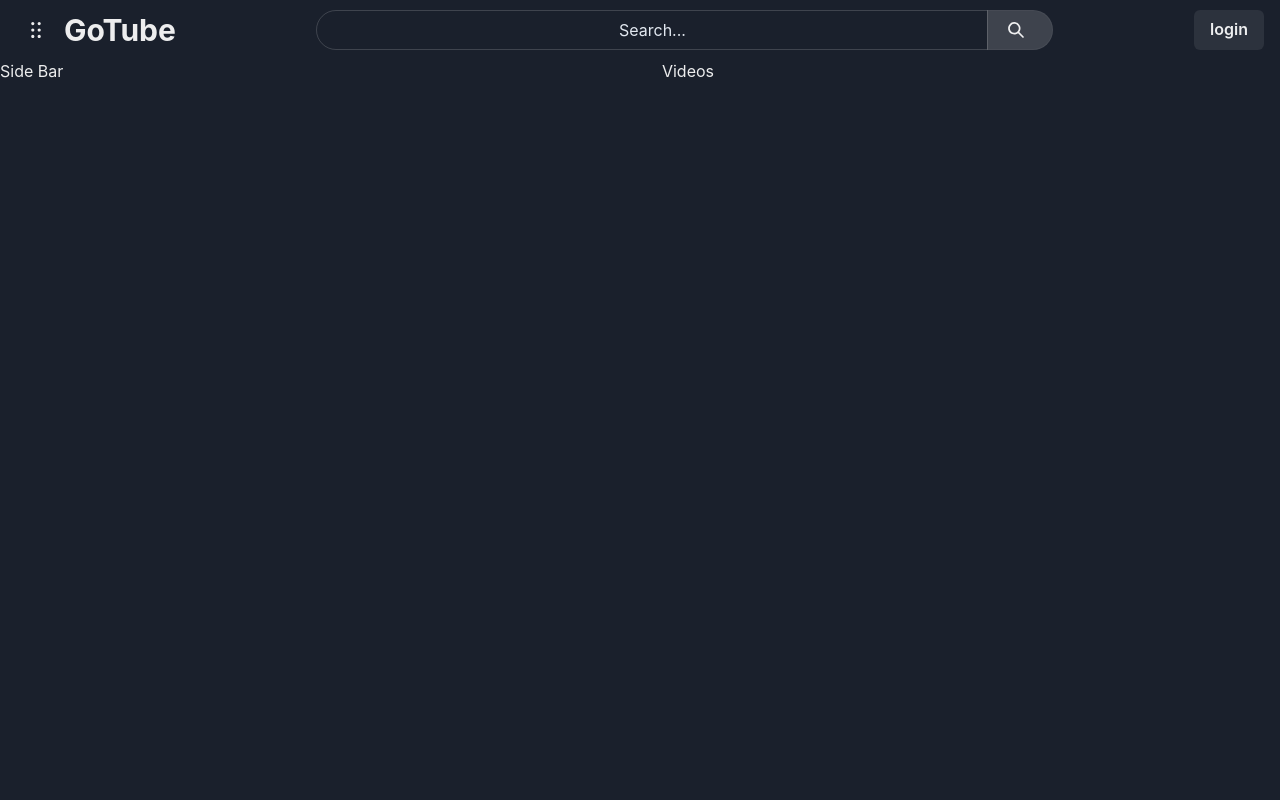
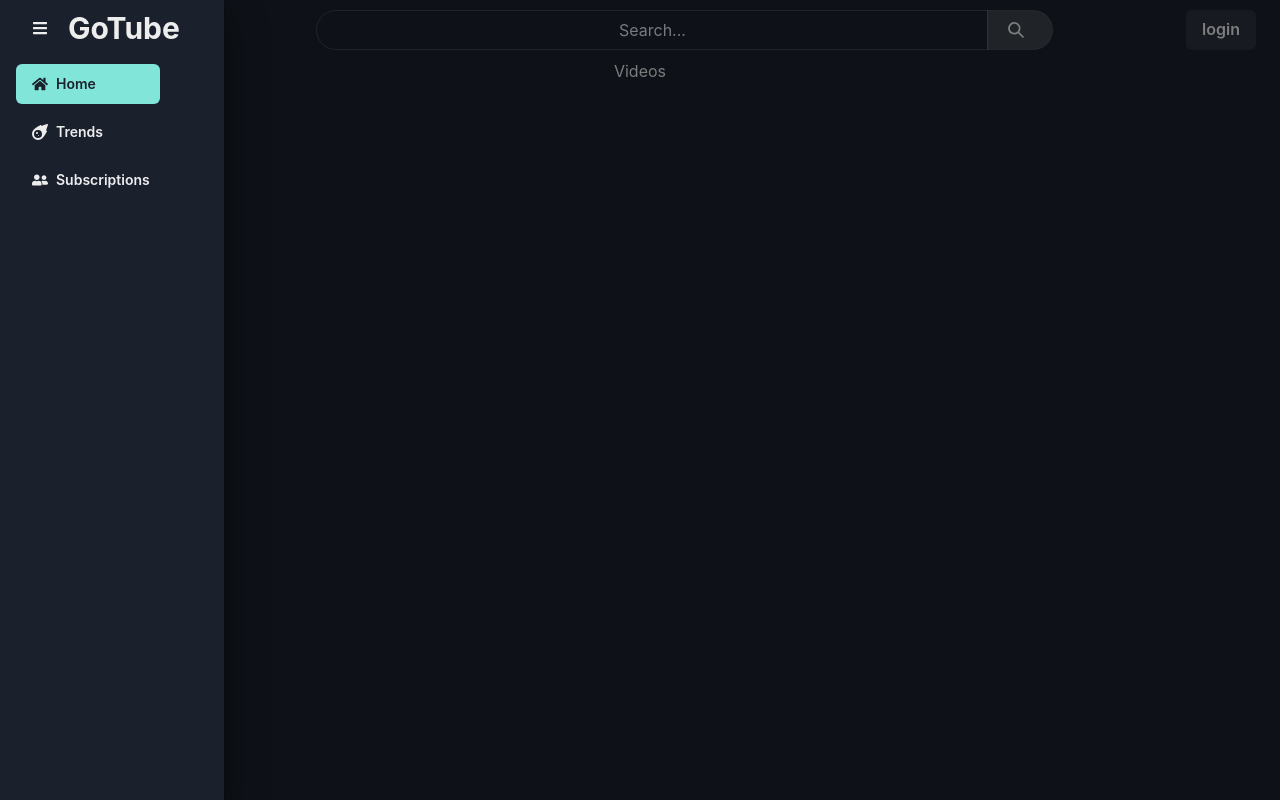
Before and after one commit to protomem/gotube, a React (Vite) app in the folder web/: page / in a window 1280 px wide. Both pictures are taken after a click on the button 36 px from the left and 29 px from the top of the page. Built offline with nearby package versions, Linux system fonts and the light colour scheme.

Commit message:
refactor(web): flex sidebar

```diff
--- a/web/package.json
+++ b/web/package.json
@@ -20,6 +20,7 @@
     "react": "^18.2.0",
     "react-dom": "^18.2.0",
     "react-hook-form": "^7.49.2",
+    "react-icons": "^4.12.0",
     "react-router-dom": "^6.21.1",
     "zod": "^3.22.4"
   },
--- a/web/src/components/app-bar.tsx
+++ b/web/src/components/app-bar.tsx
@@ -1,9 +1,7 @@
-import {} from "react";
 import Logo from "./logo";
-import { DragHandleIcon } from "@chakra-ui/icons";
-import { Box, HStack, IconButton, Spacer } from "@chakra-ui/react";
 import Searcher from "./searcher";
 import LoginButton from "./login-button";
+import { Box, HStack, Spacer } from "@chakra-ui/react";
 
 type Props = {
   switchSideBar: () => void;
@@ -11,17 +9,8 @@ type Props = {
 
 const AppBar = ({ switchSideBar }: Props) => {
   return (
-    <HStack h="16" px="4">
-      <HStack>
-        <IconButton
-          aria-label="side menu"
-          icon={<DragHandleIcon />}
-          variant="ghost"
-          onClick={switchSideBar}
-        />
-
-        <Logo />
-      </HStack>
+    <HStack h="16" px="6">
+      <Logo switchSideBar={switchSideBar} />
 
       <Spacer />
 
--- /dev/null
+++ b/web/src/components/header.tsx
@@ -0,0 +1,11 @@
+import { Heading } from "@chakra-ui/react";
+
+const Header = () => {
+  return (
+    <Heading as="h1" size="lg">
+      GoTube
+    </Heading>
+  );
+};
+
+export default Header;
--- a/web/src/components/logo.tsx
+++ b/web/src/components/logo.tsx
@@ -1,10 +1,23 @@
-import { Heading } from "@chakra-ui/react";
+import { FaBars } from "react-icons/fa";
+import { HStack, IconButton } from "@chakra-ui/react";
+import Header from "./header";
 
-const Logo = () => {
+type Props = {
+  switchSideBar?: () => void;
+};
+
+const Logo = ({ switchSideBar }: Props) => {
   return (
-    <Heading as="h1" size="lg">
-      GoTube
-    </Heading>
+    <HStack>
+      <IconButton
+        aria-label="side menu"
+        icon={<FaBars />}
+        variant="ghost"
+        onClick={switchSideBar}
+      />
+
+      <Header />
+    </HStack>
   );
 };
 
--- /dev/null
+++ b/web/src/components/nav-menu.tsx
@@ -0,0 +1,50 @@
+import { FaHome, FaMeteor, FaUserFriends } from "react-icons/fa";
+import { Button, Text, VStack } from "@chakra-ui/react";
+
+// eslint-disable-next-line react-refresh/only-export-components
+export enum NavMenuItem {
+  Home = "Home",
+  Trends = "Trends",
+  Subscriptions = "Subscriptions",
+}
+
+const NavMenuItemIcons = {
+  [NavMenuItem.Home]: <FaHome />,
+  [NavMenuItem.Trends]: <FaMeteor />,
+  [NavMenuItem.Subscriptions]: <FaUserFriends />,
+};
+
+type Props = {
+  type?: "minimal" | "expanded";
+  selectedItem?: NavMenuItem;
+  items?: NavMenuItem[];
+  onItemSelect?: (item: NavMenuItem) => void;
+};
+
+const NavMenu = ({ type, selectedItem, items, onItemSelect }: Props) => {
+  return (
+    <VStack align="start">
+      {items?.map((item) => (
+        <Button
+          key={item}
+          w="full"
+          size="md"
+          variant={selectedItem === item ? "solid" : "ghost"}
+          colorScheme={selectedItem === item ? "teal" : "gray"}
+          leftIcon={type === "expanded" ? NavMenuItemIcons[item] : undefined}
+          onClick={() => onItemSelect?.(item)}
+          alignContent="start"
+          sx={{ justifyContent: "start" }}
+        >
+          {type === "expanded" ? (
+            <Text fontSize="sm">{item}</Text>
+          ) : (
+            NavMenuItemIcons[item]
+          )}
+        </Button>
+      ))}
+    </VStack>
+  );
+};
+
+export default NavMenu;
--- a/web/src/components/side-bar.tsx
+++ b/web/src/components/side-bar.tsx
@@ -1,15 +1,27 @@
+import NavMenu, { NavMenuItem } from "./nav-menu";
 import { Box } from "@chakra-ui/react";
 
 type Props = {
   type?: "minimal" | "expanded";
+  selectedNavMenuItem?: NavMenuItem;
 };
 
-const SideBar = ({ type }: Props) => {
+const SideBar = ({ type, selectedNavMenuItem }: Props) => {
   type = type || "expanded";
 
   return (
-    <Box width={type === "minimal" ? "6rem" : "16rem"}>
-      Side Bar {type === "expanded" && "expanded"}
+    <Box width={type === "minimal" ? "4rem" : "10rem"} paddingLeft="4">
+      <NavMenu
+        type={type}
+        selectedItem={selectedNavMenuItem}
+        items={[
+          NavMenuItem.Home,
+          NavMenuItem.Trends,
+          NavMenuItem.Subscriptions,
+        ]}
+      />
+
+      {/* <Divider my="2" /> */}
     </Box>
   );
 };
--- a/web/src/layouts/main-layout.tsx
+++ b/web/src/layouts/main-layout.tsx
@@ -1,6 +1,8 @@
 import React from "react";
 import AppBar from "../components/app-bar";
 import SideBar from "../components/side-bar";
+import Logo from "../components/logo";
+import { NavMenuItem } from "../components/nav-menu";
 import {
   Box,
   Drawer,
@@ -13,9 +15,10 @@ import {
 type Props = {
   children: React.ReactNode;
   hideSideBar?: boolean;
+  selectedNavMenuItem?: NavMenuItem;
 };
 
-const MainLayout = ({ children, hideSideBar }: Props) => {
+const MainLayout = ({ children, hideSideBar, selectedNavMenuItem }: Props) => {
   hideSideBar = hideSideBar || false;
 
   const { isOpen, onOpen, onClose } = useDisclosure();
@@ -29,12 +32,26 @@ const MainLayout = ({ children, hideSideBar }: Props) => {
 
       <Flex direction="row" h="full">
         {!hideSideBar ? (
-          <SideBar type={isOpen ? "minimal" : "expanded"} />
+          <SideBar
+            type={isOpen ? "minimal" : "expanded"}
+            selectedNavMenuItem={selectedNavMenuItem}
+          />
         ) : (
           <Drawer isOpen={isOpen} onClose={onClose} placement="left">
             <DrawerOverlay />
-            <DrawerContent>
-              <SideBar />
+            <DrawerContent
+              paddingTop="2"
+              backgroundColor="gray.800"
+              maxW="14rem"
+            >
+              <Box paddingLeft="5" paddingBottom="4">
+                <Logo switchSideBar={handleSwtchSideBar} />
+              </Box>
+
+              <SideBar
+                type="expanded"
+                selectedNavMenuItem={selectedNavMenuItem}
+              />
             </DrawerContent>
           </Drawer>
         )}
--- a/web/src/pages/home-page.tsx
+++ b/web/src/pages/home-page.tsx
@@ -1,9 +1,10 @@
+import MainLayout from "../layouts/main-layout";
 import VideoGrid from "../components/video-grid";
-import MainLayout from "../layouts/main-layout";
+import { NavMenuItem } from "../components/nav-menu";
 
 const HomePage = () => {
   return (
-    <MainLayout>
+    <MainLayout hideSideBar selectedNavMenuItem={NavMenuItem.Home}>
       <VideoGrid />
     </MainLayout>
   );
```
Also changed, not shown: 1 other file (tests, documents, lock files or other folders).
